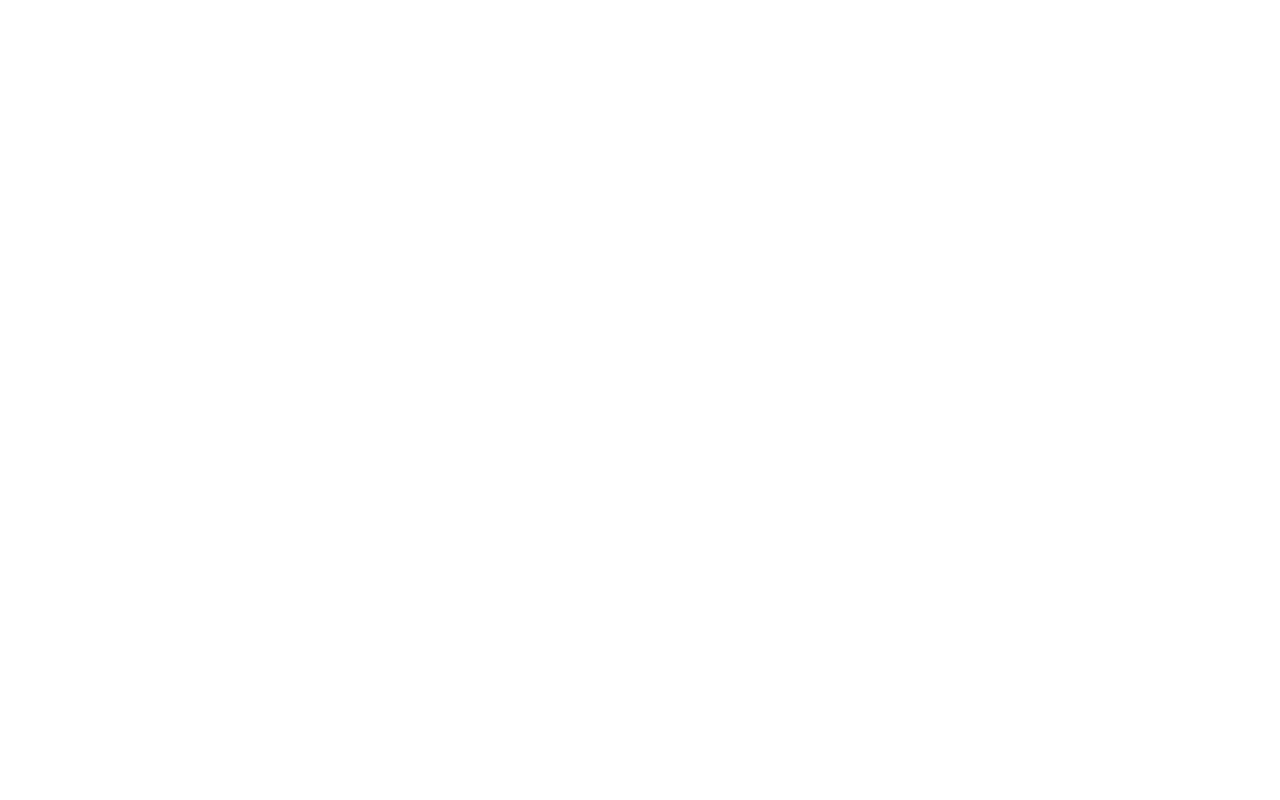
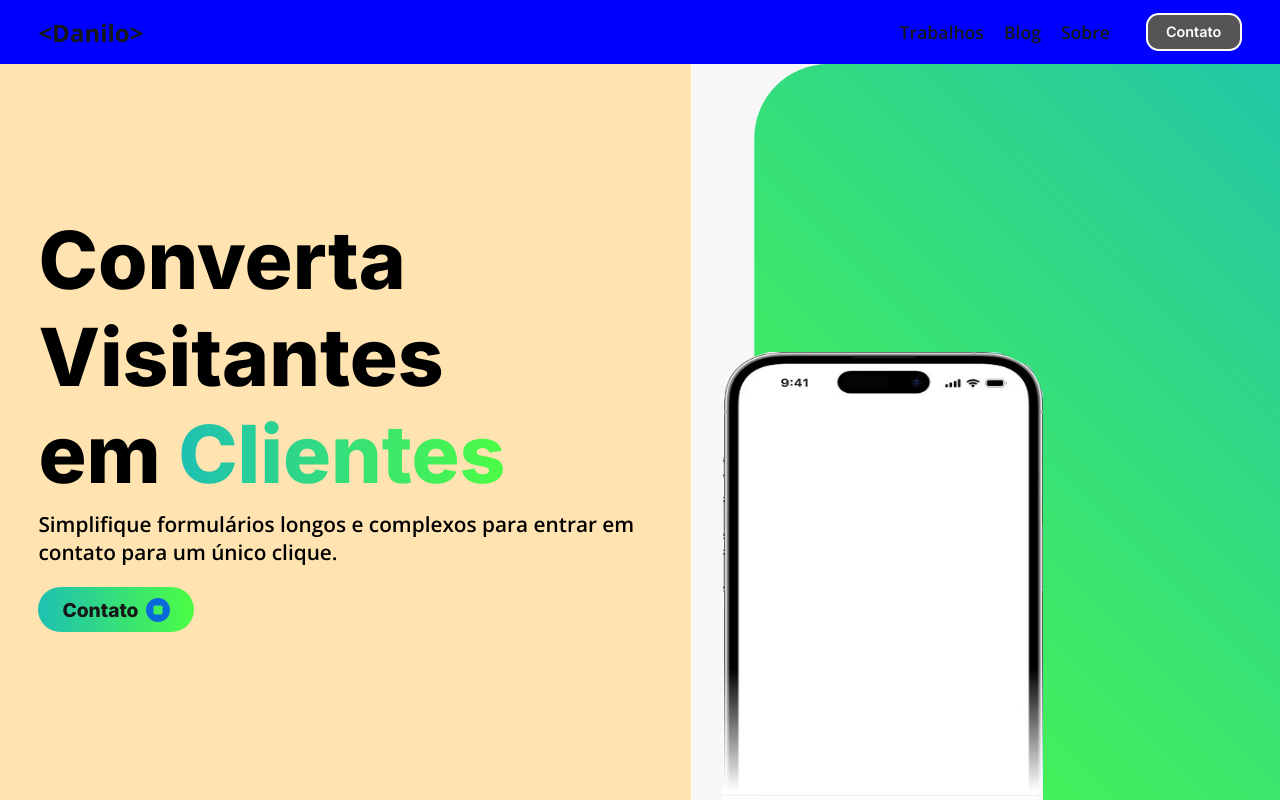
Before and after one commit to daniloabramo/freelancer, a plain HTML site: page index.html in a window 1280 px wide. Drawn offline with nearby package versions, Linux system fonts and the light colour scheme.

Commit message:
Folder structure, header and section home

```diff
--- a/index.html
+++ b/index.html
@@ -3,9 +3,58 @@
 <head>
     <meta charset="UTF-8">
     <meta name="viewport" content="width=device-width, initial-scale=1.0">
+    <link rel="stylesheet" href="/style/header.css">
+    <link rel="stylesheet" href="/style/style.css">
     <title>Freelancer</title>
 </head>
 <body>
+    <header>
+        <div class="soon">
+            <h2>&lt;Danilo&gt</h2>
+        </div>
+        <div class="container">
+            <ul>
+                <li>Trabalhos</li>
+                <li>Blog</li>
+                <li>Sobre</li>
+            </ul>
+            <button class="contact-btn">
+                <p>Contato</p>
+            </button>
+        </div>
+        <button class="menu-btn" onclick="toggleMenu()">
+            &#9776;
+        </button>
+    </header>
+    <div id="overlay" class="overlay" onclick="toggleMenu()"></div>
+    <nav id="mobile-menu" class="mobile-menu">
+        <button class="close-btn" onclick="toggleMenu()">✖</button>
+        <ul>
+            <li>Projetos</li>
+            <li>Blog</li>
+            <li>Sobre</li>
+            <li>Contato</li>
+        </ul>
+    </nav>
+    <main>
+        <section id="home">
+            <article>
+                <h1 class="title">Converta Visitantes <span class="no-wrap">em <span class="gradient">Clientes</span></span></h1>
+                <h2>Simplifique formulários longos e complexos para entrar em contato para um único clique. </h2>
+                <div class="btn-home">
+                    <button><a href="">
+                        <p>Contato</p>
+                    </a>
+                    <img src="/icons/mg-coin.svg" alt="">
+                </button>
+            </article>
 
+            <div class="home">
+                <img class="mobile" src="/img/mobile.png" alt="">
+            </div>
+        </section>
+
+    </main>
+    <script src="/scripts/menu.js"></script>
 </body>
 </html>
--- /dev/null
+++ b/scripts/menu.js
@@ -0,0 +1,6 @@
+function toggleMenu() {
+    const menu = document.getElementById('mobile-menu');
+    const overlay = document.getElementById('overlay');
+    menu.classList.toggle('active');
+    overlay.classList.toggle('active');
+}
--- /dev/null
+++ b/style/header.css
@@ -0,0 +1,197 @@
+@import url('https://fonts.googleapis.com/css2?family=DM+Sans:ital,opsz,wght@0,9..40,100..1000;1,9..40,100..1000&family=Inter:wght@100..900&family=Open+Sans:ital,wght@0,300..800;1,300..800&family=Poppins:ital,wght@0,100;0,200;0,300;0,400;0,500;0,600;0,700;0,800;0,900;1,100;1,200;1,300;1,400;1,500;1,600;1,700;1,800;1,900&family=Public+Sans:ital,wght@0,100..900;1,100..900&family=Roboto:ital,wght@0,100;0,300;0,400;0,500;0,700;0,900;1,100;1,300;1,400;1,500;1,700;1,900&display=swap');
+
+*{
+    padding: 0px;
+    margin: 0px;
+    box-sizing: border-box;
+}
+
+
+:root{
+    --background: #F7F7F7;
+    --text: #171717;
+    --border:#6E767E;
+}
+
+body{
+    background: var(--background);
+}
+
+header {
+    height: 4rem;
+    display: flex;
+    justify-content: space-between;
+    align-items: center;
+    padding-left: clamp(0.7rem, 3vw, 3rem);
+    padding-right: clamp(0.7rem, 3vw, 3rem);
+    padding-top: clamp(0.3rem, 1vw, 0.5rem);
+    padding-bottom: clamp(0.3rem, 1vw, 0.5rem);
+    color: var(--text);
+    position: relative;
+    font-family: 'Open Sans';
+    font-weight: 600;
+    font-size: 1.1rem;
+    background: blue;
+
+
+}
+
+.soon{
+    font-size: clamp(0.8rem,1rem,1.5rem);
+}
+
+header .container {
+    display: flex;
+    align-items: center;
+
+}
+
+header .container ul {
+    display: flex;
+    list-style: none;
+    margin: 0;
+    padding: 0;
+
+}
+
+header .container ul li {
+    margin: 0 0.625rem;
+    cursor: pointer;
+}
+
+header .container .contact-btn {
+    margin-left: clamp(1.5rem, 2vw, 2rem);
+    width: 6rem;
+    height: 2.4rem;
+    background-color: #555;
+    border-radius: 0.8rem;
+    border: 2px solid white;
+    cursor: pointer;
+
+}
+
+header .container .contact-btn p {
+    margin: 0;
+    color: white;
+    font-family: 'Inter';
+    font-weight: 600;
+    font-size: 0.9rem;
+}
+
+header .menu-btn{
+    display: none;
+    background: none;
+    border: none;
+    color: var(--text);
+    cursor: pointer;
+}
+
+button.menu-btn{
+    background: red;
+    width: 2.4rem;
+    height: 2.4rem;
+    border-radius: 0.8rem;
+    border: 1px solid var(--text);
+    line-height: 0.5rem;
+}
+
+
+@media (max-width: 768px) {
+    body{
+        background: rgb(207, 255, 219);
+    }
+
+    header .container ul {
+        display: none;
+    }
+
+    header .container .contact-btn {
+        display: none;
+    }
+
+    header .menu-btn {
+        display: block;
+    }
+}
+
+@media (max-width: 768px) {
+    body{
+        background: rgb(92, 151, 92);
+    }
+    header {
+        flex-direction: row;
+        justify-content: space-between;
+    }
+
+    header .soon {
+        margin-right: auto;
+    }
+}
+
+@media (max-width: 480px) {
+
+    body{
+        background: rgb(255, 228, 228);
+    }
+
+    header .soon h2 {
+        font-size: 1.5em;
+    }
+}
+
+.mobile-menu {
+    position: fixed;
+    top: 0;
+    right: -100%;
+    height: 100%;
+    width: 15.625rem;
+    background-color: #333;
+    color: white;
+    overflow-y: auto;
+    transition: right 0.3s ease;
+    display: flex;
+    flex-direction: column;
+    align-items: center;
+    justify-content: center;
+    z-index: 1000;
+}
+
+.mobile-menu ul {
+    list-style: none;
+    padding: 0;
+}
+
+.mobile-menu ul li {
+    margin: 3rem 0;
+}
+
+.mobile-menu.active {
+    right: 0;
+}
+
+.mobile-menu .close-btn {
+    position: absolute;
+    top: 0.625rem;
+    right: 0.625rem;
+    background: none;
+    border: none;
+    color: white;
+    font-size: 1.5rem;
+    cursor: pointer;
+}
+
+.overlay {
+    display: none;
+    position: fixed;
+    top: 0;
+    left: 0;
+    width: 100%;
+    height: 100%;
+    background: rgba(0, 0, 0, 0.5);
+    backdrop-filter: blur(5px);
+    z-index: 500;
+}
+
+.overlay.active {
+    display: block;
+}
--- /dev/null
+++ b/style/style.css
@@ -0,0 +1,132 @@
+:root{
+    --background: #F7F7F7;
+    --text: #171717;
+    --start-color: #1ec0b2;
+    --end-color: #4cfd43;
+    --rectangle-width: 10%;
+}
+
+body{
+    background: var(--background) ;
+}
+
+#home{
+    height: calc(100vh - 4rem);
+    display: flex;
+}
+
+article{
+    width: 54%;
+    height: 100%;
+    display: flex;
+    flex-direction: column;
+    justify-content: center;
+    padding-left: clamp(0.7rem, 3vw, 3rem);
+    padding-right: clamp(0.7rem, 3vw, 3rem);
+    margin-bottom: clamp(1rem, 5vw, 3rem);
+}
+
+.home{
+    width: 46%;
+    background-image: url(/img/fundo.svg);
+    background-repeat: no-repeat, repeat;
+    background-size: cover;
+    display: flex;
+    flex-direction: column;
+    padding-left: 2rem;
+    margin: 0rem;
+    justify-content: end;
+}
+
+.title{
+    font-family: 'Inter';
+    font-weight: 800;
+    font-size: clamp(2.25rem, 4.8vw + 1.5rem,5rem);
+}
+
+.no-wrap{
+    white-space: nowrap;
+}
+
+.gradient{
+    -webkit-background-clip: text;
+    background-clip: text;
+    color: transparent;
+    background-image: linear-gradient(to right, var(--start-color), var(--end-color));
+}
+
+article h2{
+    margin-top: 0.5rem;
+    font-family: 'Open Sans';
+    font-weight: 600;
+    font-size: 1.3rem;
+}
+
+.btn-home button{
+    display: flex;
+    align-items: center;
+    padding-right: clamp(1rem,1.5rem,2rem);
+    padding-left: clamp(1rem,1.5rem,2rem);
+    padding-top: clamp(0.1rem,0.4rem,0.5rem);
+    padding-bottom: clamp(0.1rem,0.4rem,0.5rem);
+    border-radius: 5rem;
+    background-image: linear-gradient(to right, var(--start-color), var(--end-color));
+    border: none;
+    cursor: pointer;
+    margin: 1.3rem 0rem;
+}
+
+.btn-home a{
+    font-family: 'Inter';
+    font-weight: 800;
+    font-size: 1.2rem;
+    text-decoration: none;
+    color: var(--text);
+}
+
+.btn-home img{
+    height: 2rem;
+    width: 2rem;
+    padding-left:clamp(0.5rem,0.5rem,1rem);
+}
+
+.home img{
+    display: flex;
+    justify-content: start;
+    text-align: start;
+    width: clamp(20rem, 40%, 28em);
+    height: 28rem;
+
+}
+
+
+@media (max-width: 1340px){
+    body{
+        background: rgb(255, 227, 176);
+    }
+}
+
+@media (max-width: 1024px) {
+    body{
+        background: rgb(231, 255, 166);
+    }
+}
+
+@media (max-width: 769px){
+    body{
+        background: rgb(244, 255, 143);
+    }
+}
+
+@media (max-width: 601px){
+    body{
+        background: rgb(219, 255, 227);
+    }
+}
+
+@media (max-width: 480px) {
+
+    body{
+        background: rgb(255, 215, 234);
+    }
+}
```
Also changed, not shown: icons/mg-coin.svg (added), img/fundo.svg (added), img/mobile.png (added), style.css (deleted).
